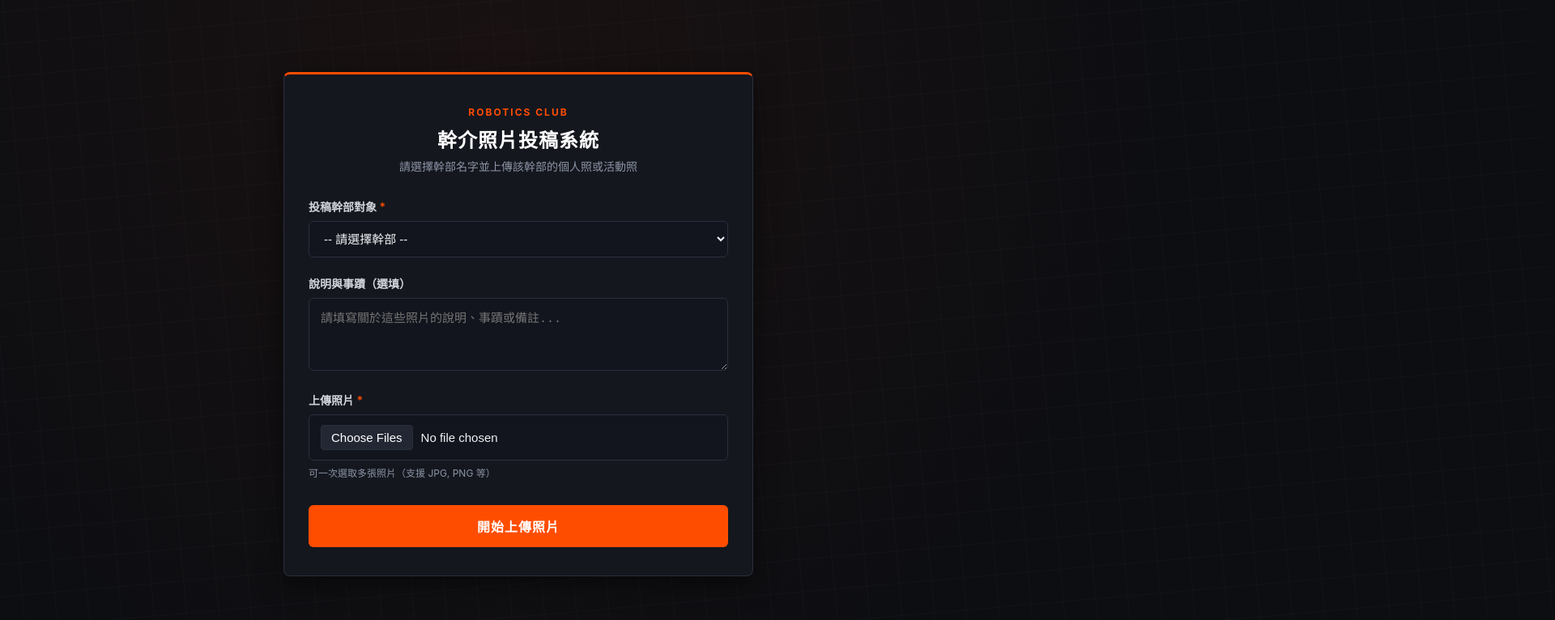
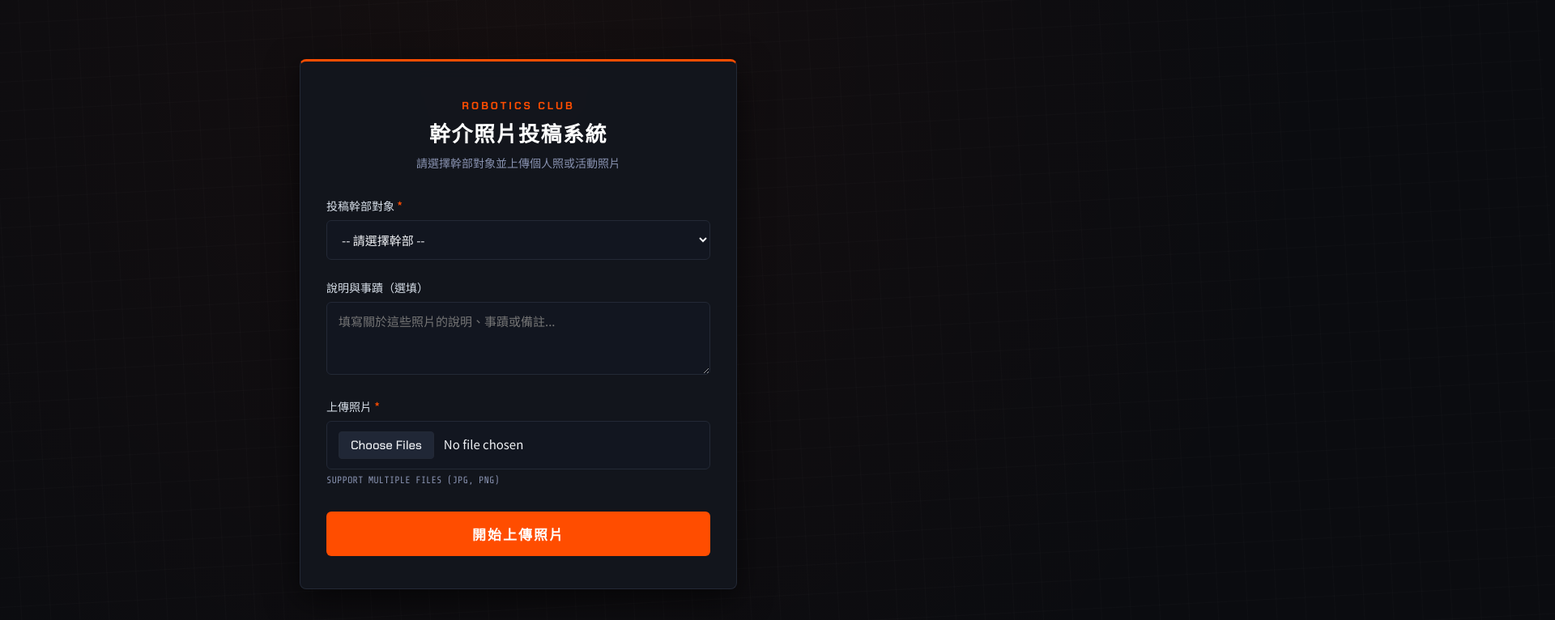
Before and after one commit to 1zry221/image, a plain HTML site: page index.html in a window 1280 px wide. Shown: the top 766 px of the page at 81% size, 1920 px wide, since content can reach past the window. Drawn offline with nearby package versions, Linux system fonts and the light colour scheme.

Commit message:
Update index.html

```diff
--- a/index.html
+++ b/index.html
@@ -4,99 +4,114 @@
   <meta charset="UTF-8">
   <meta name="viewport" content="width=device-width, initial-scale=1.0">
   <title>機器人研究社 - 幹介照片徵稿</title>
+
+  <!-- 導入 Google Fonts (Noto Sans TC + Chakra Petch + Share Tech Mono) -->
+  <link rel="preconnect" href="https://fonts.googleapis.com">
+  <link rel="preconnect" href="https://fonts.gstatic.com" crossorigin>
+  <link href="https://fonts.googleapis.com/css2?family=Chakra+Petch:wght@500;700&family=Noto+Sans+TC:wght@400;500;700&family=Share+Tech+Mono&display=swap" rel="stylesheet">
+
   <style>
-    /* 全域風格設定：極簡深色背景 + 經典橘色 */
+    /* 全域風格與字體設定 */
     :root {
-      --bg-color: #0d0e12;
-      --card-bg: rgba(22, 25, 33, 0.85);
+      --bg-color: #0b0c10;
+      --card-bg: rgba(19, 23, 31, 0.9);
       --accent-color: #ff4d00;
       --accent-hover: #e04400;
       --text-main: #f0f2f5;
-      --text-muted: #8c95a6;
-      --border-color: #2a2f3d;
-      --input-bg: #12151d;
+      --text-muted: #8892b0;
+      --border-color: #232936;
+      --input-bg: #121620;
+
+      /* 字體變數 */
+      --font-main: 'Noto Sans TC', -apple-system, BlinkMacSystemFont, sans-serif;
+      --font-tech: 'Chakra Petch', 'Noto Sans TC', sans-serif;
+      --font-mono: 'Share Tech Mono', monospace;
     }
 
     * { box-sizing: border-box; margin: 0; padding: 0; }
 
     body {
-      font-family: -apple-system, BlinkMacSystemFont, "Segoe UI", Roboto, "Helvetica Neue", Arial, sans-serif;
+      font-family: var(--font-main);
       background-color: var(--bg-color);
       color: var(--text-main);
       min-height: 100vh;
       display: flex;
       justify-content: center;
       align-items: center;
-      padding: 20px;
+      padding: 24px 16px;
       position: relative;
       overflow-x: hidden;
     }
 
-    /* 背景微妙的暗色幾何與星空線條 */
+    /* 背景質感微光與網格 */
     body::before {
       content: "";
       position: absolute;
       width: 200%;
       height: 200%;
       background:
-        radial-gradient(circle at 50% 30%, rgba(255, 77, 0, 0.05) 0%, transparent 50%),
-        linear-gradient(rgba(255, 255, 255, 0.02) 1px, transparent 1px),
-        linear-gradient(90deg, rgba(255, 255, 255, 0.02) 1px, transparent 1px);
-      background-size: 100% 100%, 40px 40px, 40px 40px;
+        radial-gradient(circle at 50% 30%, rgba(255, 77, 0, 0.04) 0%, transparent 60%),
+        linear-gradient(rgba(255, 255, 255, 0.015) 1px, transparent 1px),
+        linear-gradient(90deg, rgba(255, 255, 255, 0.015) 1px, transparent 1px);
+      background-size: 100% 100%, 36px 36px, 36px 36px;
       z-index: -1;
-      transform: rotate(-5deg);
+      transform: rotate(-3deg);
     }
 
     .container {
       width: 100%;
-      max-width: 580px;
+      max-width: 540px;
       background: var(--card-bg);
       border: 1px solid var(--border-color);
       border-top: 3px solid var(--accent-color);
       border-radius: 8px;
-      padding: 35px 30px;
-      box-shadow: 0 10px 30px rgba(0, 0, 0, 0.5);
-      backdrop-filter: blur(10px);
+      padding: 40px 32px;
+      box-shadow: 0 12px 40px rgba(0, 0, 0, 0.6);
+      backdrop-filter: blur(12px);
     }
 
     .header {
       text-align: center;
-      margin-bottom: 30px;
+      margin-bottom: 32px;
     }
 
     .tag {
       display: inline-block;
-      font-size: 12px;
+      font-family: var(--font-tech);
+      font-size: 13px;
       font-weight: 700;
-      letter-spacing: 2px;
+      letter-spacing: 3px;
       color: var(--accent-color);
       text-transform: uppercase;
-      margin-bottom: 8px;
+      margin-bottom: 6px;
     }
 
     h1 {
-      font-size: 24px;
+      font-family: var(--font-tech);
+      font-size: 26px;
       font-weight: 700;
-      letter-spacing: 1px;
+      letter-spacing: 1.5px;
       color: #ffffff;
     }
 
     p.subtitle {
       font-size: 14px;
       color: var(--text-muted);
-      margin-top: 6px;
+      margin-top: 8px;
+      font-weight: 400;
+      line-height: 1.5;
     }
 
     .form-group {
-      margin-bottom: 22px;
+      margin-bottom: 24px;
     }
 
     label {
       display: block;
       font-size: 14px;
-      font-weight: 600;
+      font-weight: 500;
       margin-bottom: 8px;
-      color: #d1d5db;
+      color: #d8e0ea;
     }
 
     label span.req {
@@ -105,6 +120,7 @@
 
     select, textarea, input[type="file"] {
       width: 100%;
+      font-family: var(--font-main);
       background-color: var(--input-bg);
       border: 1px solid var(--border-color);
       color: var(--text-main);
@@ -117,11 +133,11 @@
 
     select:focus, textarea:focus, input[type="file"]:focus {
       border-color: var(--accent-color);
-      box-shadow: 0 0 0 2px rgba(255, 77, 0, 0.2);
+      box-shadow: 0 0 0 3px rgba(255, 77, 0, 0.15);
     }
 
     option {
-      background-color: var(--input-bg);
+      background-color: #161b26;
       color: var(--text-main);
     }
 
@@ -130,42 +146,46 @@
       min-height: 90px;
     }
 
-    /* 檔案上傳按鈕美化 */
+    /* 上傳按鈕風格 */
     input[type="file"]::file-selector-button {
-      background: #232733;
+      font-family: var(--font-tech);
+      background: #202736;
       border: 1px solid var(--border-color);
-      color: #fff;
-      padding: 6px 12px;
+      color: var(--text-main);
+      padding: 6px 14px;
       border-radius: 4px;
       cursor: pointer;
-      margin-right: 10px;
+      margin-right: 12px;
       transition: background 0.2s;
     }
 
     input[type="file"]::file-selector-button:hover {
-      background: #2e3445;
+      background: #2b3447;
     }
 
     .file-hint {
+      font-family: var(--font-mono);
       font-size: 12px;
       color: var(--text-muted);
       margin-top: 6px;
     }
 
-    /* 按鈕樣式 */
+    /* 提交按鈕 */
     .submit-btn {
       width: 100%;
+      font-family: var(--font-tech);
       background-color: var(--accent-color);
       color: #ffffff;
       border: none;
-      padding: 14px;
-      font-size: 16px;
+      padding: 15px;
+      font-size: 17px;
       font-weight: 700;
       border-radius: 6px;
       cursor: pointer;
-      letter-spacing: 1px;
+      letter-spacing: 2px;
+      text-transform: uppercase;
       transition: background-color 0.2s, transform 0.1s;
-      margin-top: 10px;
+      margin-top: 8px;
     }
 
     .submit-btn:hover {
@@ -177,12 +197,12 @@
     }
 
     .submit-btn:disabled {
-      background-color: #3a3f4d;
-      color: #727b8e;
+      background-color: #2a303d;
+      color: #60687a;
       cursor: not-allowed;
     }
 
-    /* 上傳進度條容器 */
+    /* 進度條容器 */
     #progressContainer {
       display: none;
       margin-top: 25px;
@@ -191,7 +211,8 @@
     }
 
     .status-msg {
-      font-size: 14px;
+      font-family: var(--font-mono);
+      font-size: 13px;
       color: var(--text-main);
       text-align: center;
       margin-bottom: 10px;
@@ -199,9 +220,9 @@
 
     .progress-bar-bg {
       width: 100%;
-      height: 10px;
+      height: 8px;
       background-color: var(--input-bg);
-      border-radius: 5px;
+      border-radius: 4px;
       overflow: hidden;
       border: 1px solid var(--border-color);
     }
@@ -220,11 +241,11 @@
   <div class="header">
     <div class="tag">ROBOTICS CLUB</div>
     <h1>幹介照片投稿系統</h1>
-    <p class="subtitle">請選擇幹部名字並上傳該幹部的個人照或活動照</p>
+    <p class="subtitle">請選擇幹部對象並上傳個人照或活動照片</p>
   </div>
 
   <form id="uploadForm">
-    <!-- 1. 下拉選單 (必填, 20 位幹部) -->
+    <!-- 1. 下拉選單 (20 位幹部) -->
     <div class="form-group">
       <label for="personSelect">投稿幹部對象 <span class="req">*</span></label>
       <select id="personSelect" required>
@@ -252,17 +273,17 @@
       </select>
     </div>
 
-    <!-- 2. 說明與事蹟 (選填) -->
+    <!-- 2. 說明與事蹟 -->
     <div class="form-group">
       <label for="storyText">說明與事蹟（選填）</label>
-      <textarea id="storyText" placeholder="請填寫關於這些照片的說明、事蹟或備註..."></textarea>
+      <textarea id="storyText" placeholder="填寫關於這些照片的說明、事蹟或備註..."></textarea>
     </div>
 
-    <!-- 3. 照片檔案上傳 (必填，可多選) -->
+    <!-- 3. 照片檔案上傳 -->
     <div class="form-group">
       <label for="photoInput">上傳照片 <span class="req">*</span></label>
       <input type="file" id="photoInput" accept="image/*" multiple required>
-      <div class="file-hint">可一次選取多張照片（支援 JPG, PNG 等）</div>
+      <div class="file-hint">SUPPORT MULTIPLE FILES (JPG, PNG)</div>
     </div>
 
     <button type="submit" class="submit-btn" id="submitBtn">開始上傳照片</button>
@@ -270,7 +291,7 @@
 
   <!-- 進度條 -->
   <div id="progressContainer">
-    <div class="status-msg" id="statusMsg">準備中...</div>
+    <div class="status-msg" id="statusMsg">READY TO UPLOAD...</div>
     <div class="progress-bar-bg">
       <div class="progress-bar-fill" id="progressFill"></div>
     </div>
@@ -311,11 +332,11 @@
 
     submitBtn.disabled = true;
     progressContainer.style.display = "block";
-    statusMsg.innerText = "正在連線並建立雲端目錄...";
+    statusMsg.innerText = "[CONNECTING TO CLOUD STORAGE...]";
     progressFill.style.width = "0%";
 
     try {
-      // 階段 1：發送 POST，建立或尋找幹部名稱資料夾 + 寫入試算表
+      // 階段 1：建立或尋找幹部資料夾 + 寫入試算表
       const initRes = await fetch(GAS_URL, {
         method: "POST",
         body: JSON.stringify({
@@ -334,7 +355,7 @@
       // 階段 2：逐張上傳照片
       for (let i = 0; i < totalFiles; i++) {
         const file = files[i];
-        statusMsg.innerText = `正在上傳第 (${i + 1}/${totalFiles}) 張：${file.name}`;
+        statusMsg.innerText = `UPLOADING (${i + 1}/${totalFiles}): ${file.name}`;
 
         const base64Data = await fileToBase64(file);
 
@@ -351,18 +372,18 @@
 
         if (uploadRes.status !== "success") throw new Error(uploadRes.message);
 
-        // 更新進度趴數
+        // 更新進度
         const percent = Math.round(((i + 1) / totalFiles) * 100);
         progressFill.style.width = percent + "%";
       }
 
-      statusMsg.innerText = "✓ 所有照片已成功傳送至雲端！";
+      statusMsg.innerText = "[SUCCESS: ALL FILES UPLOADED]";
       alert("上傳成功！照片已存放至 Google Drive 幹部專屬資料夾。");
       form.reset();
 
     } catch (err) {
       console.error(err);
-      statusMsg.innerText = "✕ 上傳失敗，請稍後重試。";
+      statusMsg.innerText = "[ERROR: UPLOAD FAILED]";
       alert("上傳過程中發生錯誤：" + err.message);
     } finally {
       submitBtn.disabled = false;
```
